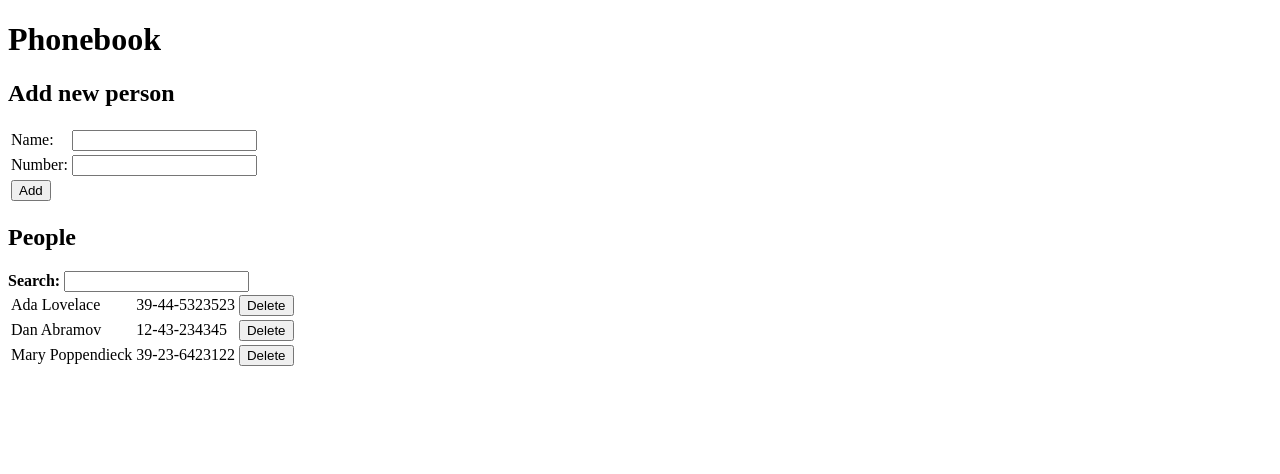
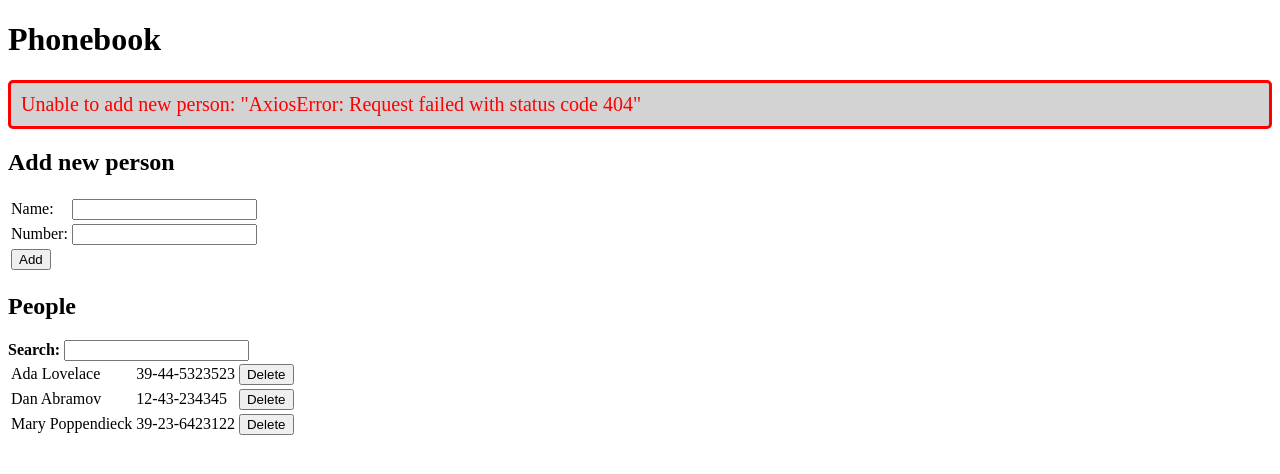
Before and after one commit to andrea-amadei/aalto-web-develpoment, a React (Create React App) app in the folder part2/06_phonebook/: page / in a window 1280 px wide. Both pictures are taken after typing "Sample", "Sample" into the empty fields and a click on the button "Add". Shown: the top 474 px of the page. Built offline with nearby package versions, Linux system fonts and the light colour scheme; no server answers; data requests are answered from the project's data file.

Commit message:
Add part2 exercise 19 and 20

```diff
--- a/part2/06_phonebook/src/App.js
+++ b/part2/06_phonebook/src/App.js
@@ -1,35 +1,12 @@
 import {useEffect, useState} from 'react'
-import axios from "axios";
 import PeopleList from "./components/PeopleList";
 import AddNewPersonForm from "./components/AddNewPersonForm";
 import peopleService from "./services/peopleService";
+import Notification from "./components/Notification";
 
 const App = () => {
   const [persons, setPersons] = useState([]);
-
-  const resetFields = () => {
-    // setNewName('');
-    // setNewNumber('');
-  }
-
-  const addPerson = (name, number) => {
-    if(name === '' || number === '')
-      return;
-
-    if(persons.map(x => x.name).indexOf(name) !== -1) {
-      alert(`"${name}" is already added to phonebook`);
-      return;
-    }
-
-    const newPerson = {
-      id: persons.length + 1,
-      name: name,
-      number: number
-    }
-
-    setPersons(persons.concat(newPerson));
-    resetFields();
-  }
+  const [notification, setNotification] = useState({message: null, type: 'error'});
 
   useEffect(() => {
     peopleService.getAll()
@@ -41,8 +18,10 @@ const App = () => {
     <div>
       <h1>Phonebook</h1>
 
-      <AddNewPersonForm people={persons} setPeople={setPersons} />
-      <PeopleList people={persons} setPeople={setPersons} />
+      <Notification message={notification.message} type={notification.type} />
+
+      <AddNewPersonForm people={persons} setPeople={setPersons} setNotification={setNotification} />
+      <PeopleList people={persons} setPeople={setPersons} setNotification={setNotification} />
     </div>
   )
 }
--- a/part2/06_phonebook/src/components/AddNewPersonForm.js
+++ b/part2/06_phonebook/src/components/AddNewPersonForm.js
@@ -2,7 +2,7 @@ import {handleInputChange} from "../common";
 import {useState} from "react";
 import peopleService from "../services/peopleService";
 
-const AddNewPersonForm = ({ people, setPeople }) => {
+const AddNewPersonForm = ({ people, setPeople, setNotification }) => {
   const [newName, setNewName] = useState('');
   const [newNumber, setNewNumber] = useState('');
 
@@ -24,8 +24,14 @@ const AddNewPersonForm = ({ people, setPeople }) => {
             setPeople(people.concat(newObject));
           else  // Should never happen
             setPeople(people.concat(response));
+
+          setNotification({message: 'Number successfully added', type: 'success'});
+          setTimeout(() => setNotification({message: null, type: 'success'}), 5000);
         })
-        .catch(error => alert(`Unable to add new person: "${error}"`));
+        .catch(error => {
+          setNotification({message: `Unable to add new person: "${error}"`, type: 'error'});
+          setTimeout(() => setNotification({message: null, type: 'error'}), 5000);
+        });
     }
     else if(window.confirm("Person already exists. Replace it?")) {
       const newObject = {name: newName, number: newNumber, id: oldObject.id};
@@ -33,8 +39,14 @@ const AddNewPersonForm = ({ people, setPeople }) => {
       peopleService.updateById(newObject.id, newObject)
         .then(response => {
           setPeople(people.map(x => x.id !== newObject.id ? x : response))
+
+          setNotification({message: 'Number successfully replaced', type: 'success'});
+          setTimeout(() => setNotification({message: null, type: 'success'}), 5000);
         })
-        .catch(error => alert(`Unable to add new person: "${error}"`));
+        .catch(error => {
+          setNotification({message: `Unable to add new person: "${error}"`, type: 'error'});
+          setTimeout(() => setNotification({message: null, type: 'error'}), 5000);
+        });
     }
 
     setNewName('');
--- /dev/null
+++ b/part2/06_phonebook/src/components/Notification.css
@@ -0,0 +1,24 @@
+.notification {
+    background: lightgrey;
+    font-size: 20px;
+    border-style: solid;
+    border-radius: 5px;
+    padding: 10px;
+    margin-bottom: 10px;
+}
+
+.notification.error {
+    color: red;
+}
+
+.notification.success {
+    color: green;
+}
+
+.notification.warning {
+    color: orange;
+}
+
+.notification.info {
+    color: blue;
+}
--- /dev/null
+++ b/part2/06_phonebook/src/components/Notification.js
@@ -0,0 +1,15 @@
+import './Notification.css'
+
+const Notification = ({ message, type }) => {
+    if (message === null) {
+        return null
+    }
+
+    return (
+        <div className={'notification ' + type}>
+            {message}
+        </div>
+    )
+}
+
+export default Notification;
--- a/part2/06_phonebook/src/components/PeopleList.js
+++ b/part2/06_phonebook/src/components/PeopleList.js
@@ -2,16 +2,22 @@ import {useState} from "react";
 import {handleInputChange} from "../common";
 import peopleService from "../services/peopleService";
 
-const PeopleList = ({ people, setPeople }) => {
+const PeopleList = ({ people, setPeople, setNotification }) => {
   const [search, setSearch] = useState('');
 
   const handleDelete = (personId) => {
     if(window.confirm("Delete person forever?"))
       peopleService.deleteById(personId)
         .then(() => {
-          setPeople(people.filter(x => x.id !== personId))
+          setPeople(people.filter(x => x.id !== personId));
+
+          setNotification({message: 'Person successfully deleted', type: 'success'});
+          setTimeout(() => setNotification({message: null, type: 'success'}), 5000);
         })
-        .catch(error => alert(`Unable to delete person ${personId}: "${error}"`));
+        .catch(error => {
+          setNotification({message: `Unable to delete person ${personId}: "${error}"`, type: 'error'});
+          setTimeout(() => setNotification({message: null, type: 'error'}), 5000);
+        });
   }
 
   return (
```
Also changed, not shown: 1 other file (tests, documents, lock files or other folders).
